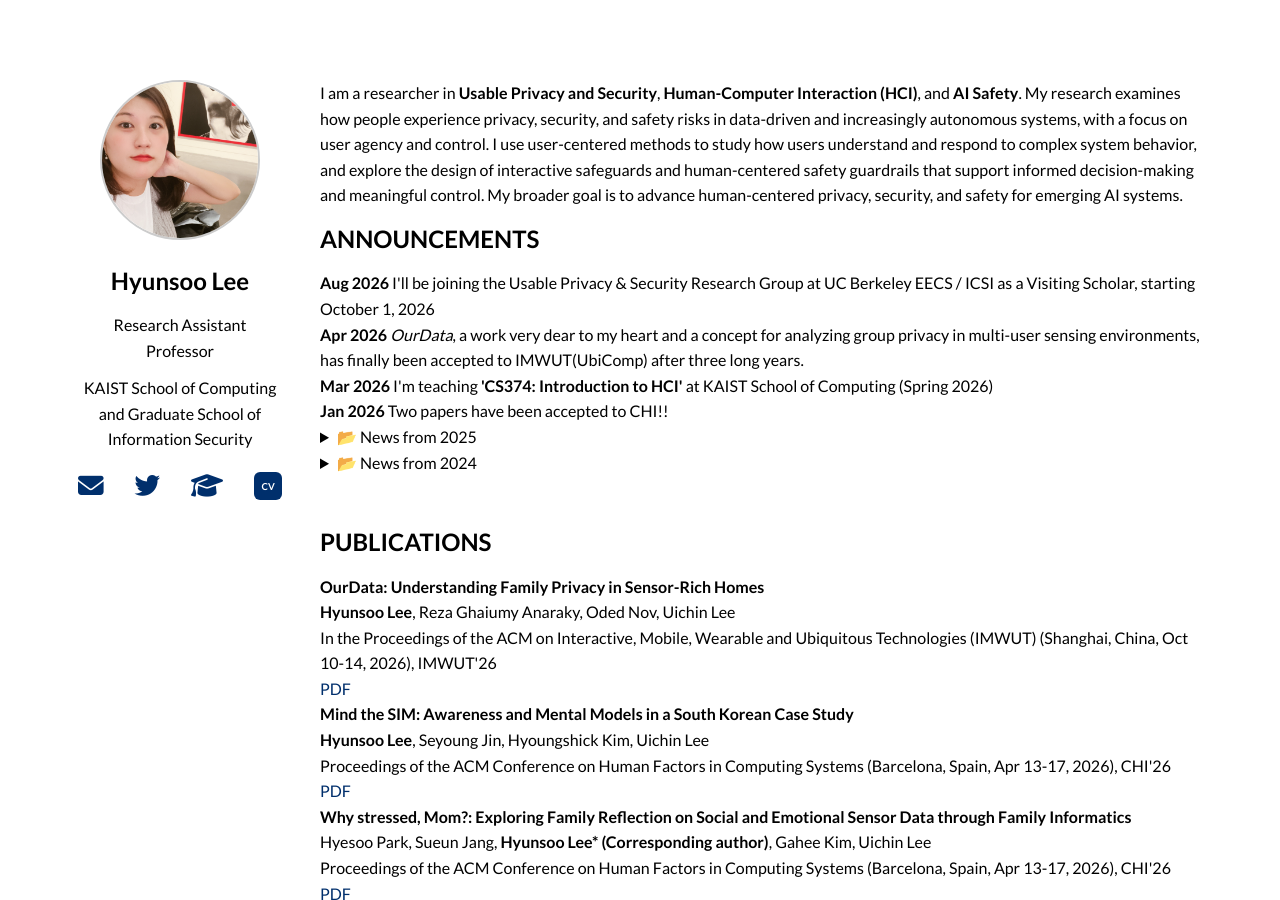
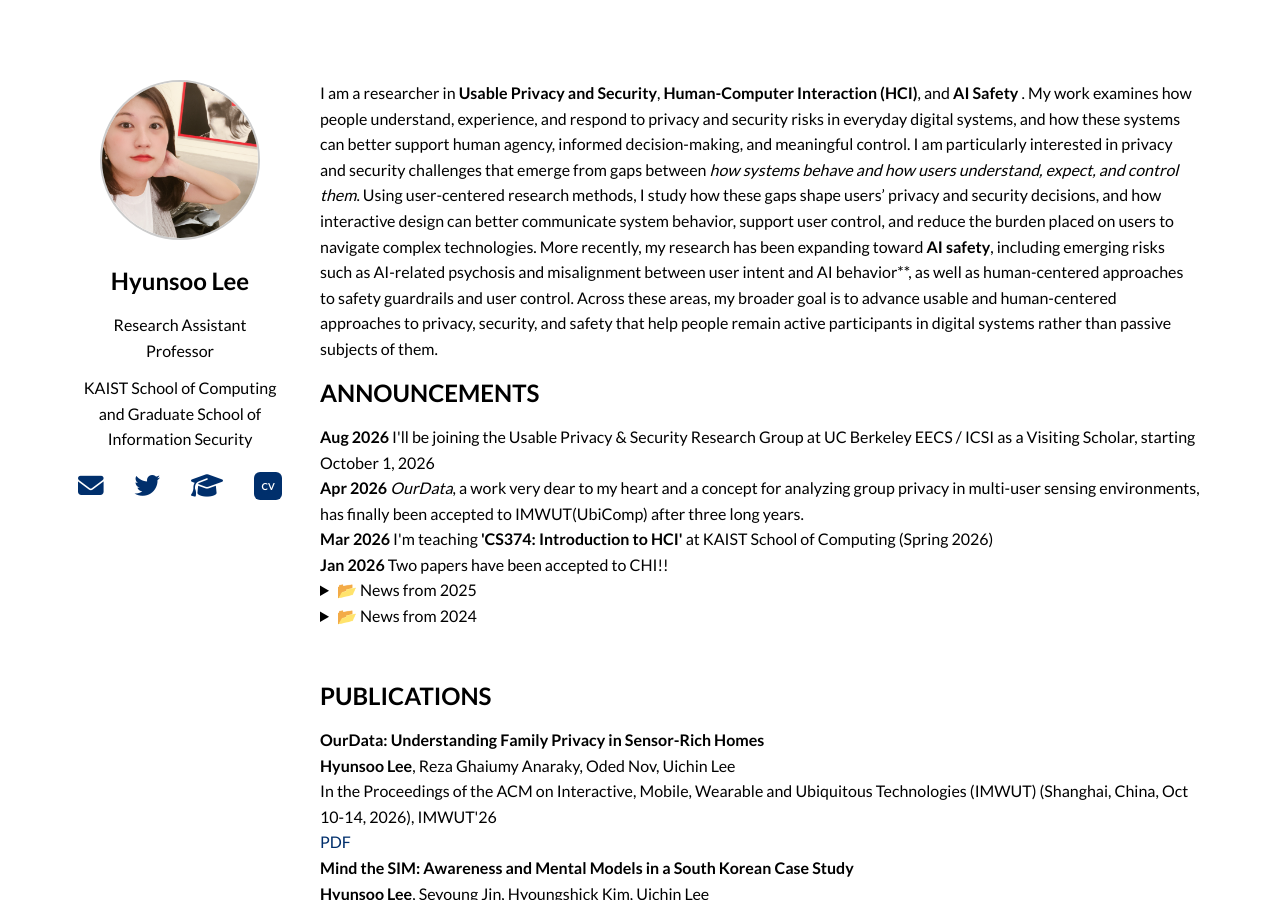
Before and after one commit to hslee90/hslee90.github.io, a Jekyll site: the page built from index.md, in a window 1280 px wide and 900 px high. Built offline with Jekyll 4.4.1, drawn with Linux system fonts in a browser that asks for light colours; nearby versions of some CDN libraries.

Commit message:
Update index.md

```diff
--- a/index.md
+++ b/index.md
@@ -29,9 +29,11 @@ title: "Home"
 
   <!-- 오른쪽: 텍스트 내용 -->
 <div class="main-content">
-  <p> I am a researcher in <strong>Usable Privacy and Security</strong>, <strong>Human-Computer Interaction (HCI)</strong>, and <strong>AI Safety</strong>. My research examines how people experience privacy, security, and safety risks in data-driven and increasingly autonomous systems, with a focus on user agency and control.
-I use user-centered methods to study how users understand and respond to complex system behavior, and explore the design of interactive safeguards and human-centered safety guardrails that support informed decision-making and meaningful control.
-My broader goal is to advance human-centered privacy, security, and safety for emerging AI systems.</p>
+  <p> I am a researcher in <strong>Usable Privacy and Security</strong>, <strong> Human-Computer Interaction (HCI)</strong>, and <strong> AI Safety </strong>. My work examines how people understand, experience, and respond to privacy and security risks in everyday digital systems, and how these systems can better support human agency, informed decision-making, and meaningful control.
+
+I am particularly interested in privacy and security challenges that emerge from gaps between <i>how systems behave and how users understand, expect, and control them</i>. Using user-centered research methods, I study how these gaps shape users’ privacy and security decisions, and how interactive design can better communicate system behavior, support user control, and reduce the burden placed on users to navigate complex technologies.
+
+More recently, my research has been expanding toward <strong>AI safety</strong>, including emerging risks such as AI-related psychosis and misalignment between user intent and AI behavior**, as well as human-centered approaches to safety guardrails and user control. Across these areas, my broader goal is to advance usable and human-centered approaches to privacy, security, and safety that help people remain active participants in digital systems rather than passive subjects of them.</p>
 
 
 <h2 id="news">ANNOUNCEMENTS</h2>
```
